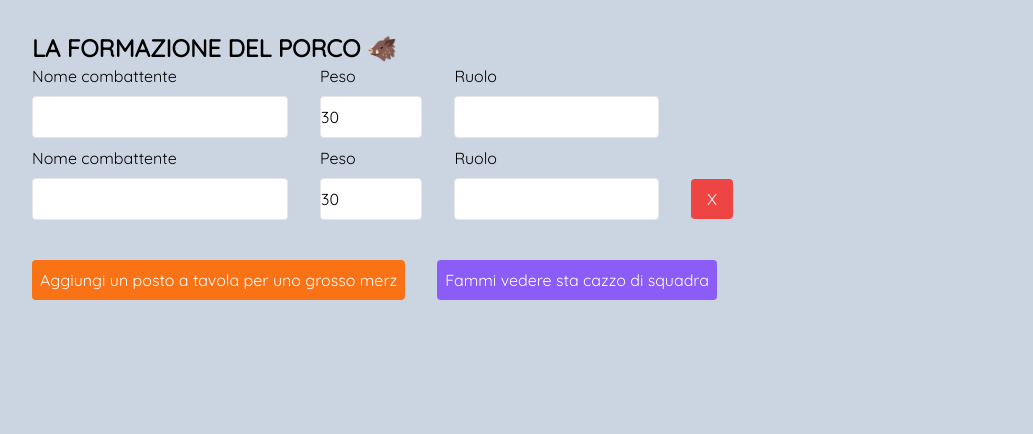
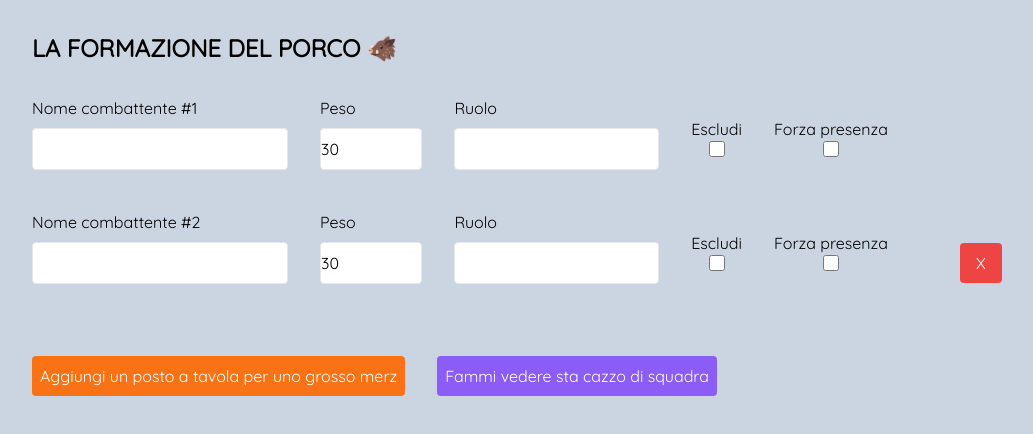
Before and after one commit to sgrumo/paliomassa, a Next.js app: page /insert in a window 1280 px wide. Both pictures are taken after a click on the button "Aggiungi un posto a tavola per uno grosso merz". Shown: the top 434 px of the page, without its empty margins (0-1033 px from the left). Built offline with nearby package versions, Linux system fonts and the light colour scheme.

Commit message:
feat: :sparkles: added extra logic

```diff
--- a/src/components/AthleteFormInput.tsx
+++ b/src/components/AthleteFormInput.tsx
@@ -7,6 +7,8 @@ export interface AthleteFormInputProps {
   athlete: Athlete;
   deleteAthlete: (index: number) => void;
   updateAthlete: (athlete: Athlete) => void;
+  excludeAthlete: (excluded: boolean) => void;
+  forceAtlheteInTheTeam: (force: boolean) => void
 }
 
 const AthleteFormInput = ({
@@ -14,6 +16,8 @@ const AthleteFormInput = ({
   athlete,
   deleteAthlete,
   updateAthlete,
+  excludeAthlete,
+  forceAtlheteInTheTeam
 }: AthleteFormInputProps) => {
   const [athleteInput, setAthleteInput] = useState<Athlete>(athlete);
   const [rolesOptions, setRolesOptions] = useState<MultiselectOption[]>([
@@ -61,7 +65,7 @@ const AthleteFormInput = ({
   return (
     <div className="flex flex-col lg:flex-row items-center w-full md:gap-8">
       <label className="flex flex-col w-full lg:w-[20vw]">
-        Nome combattente
+        Nome combattente #{index + 1}
         <input
           type="text"
           required
@@ -90,10 +94,28 @@ const AthleteFormInput = ({
           handleChangeSelected={handleChangeSelected}
         />
       </label>
+      <label className={"flex flex-col items-center"}>
+        Escludi
+        <input
+          onChange={(event) => excludeAthlete(event.target.checked)}
+          type="checkbox"
+          className="w-[16px] h-[16px]"
+          defaultChecked={athlete.excluded}
+        />
+      </label>
+      <label className="flex flex-col items-center">
+        Forza presenza
+        <input
+          onChange={(event) => forceAtlheteInTheTeam(event.target.checked)}
+          type="checkbox"
+          className="w-[16px] h-[16px]"
+          defaultChecked={athlete.mustBeInTheTeam}
+        />
+      </label>
       {index !== 0 && (
         <button
           onClick={() => deleteAthlete(index)}
-          className="bg-red-500 rounded text-white px-4 py-2 mt-6"
+          className="bg-red-500 rounded text-white px-4 py-2 mt-6 md:ml-10"
           type="button"
         >
           <span className="lg:hidden">Cancella combattente </span>X
--- a/src/interfaces/index.ts
+++ b/src/interfaces/index.ts
@@ -19,6 +19,8 @@ export interface Athlete {
   name: string;
   weight: number;
   roles: Role[];
+  excluded: boolean;
+  mustBeInTheTeam: boolean;
 }
 
 export interface SingleRoleAthlete {
--- a/src/pages/insert/index.tsx
+++ b/src/pages/insert/index.tsx
@@ -1,9 +1,9 @@
 import { useRouter } from "next/router";
 import { useEffect, useState } from "react";
 import {
-  getCombinations,
   TEAM_KEY,
   TEAM_LENGTH,
+  getCombinations,
 } from "../../../utils/combination";
 import AthleteFormInput from "../../components/AthleteFormInput";
 import Layout from "../../components/Layout";
@@ -13,6 +13,8 @@ const EMPTY_ATHLETE: Athlete = {
   name: "",
   weight: 30,
   roles: [],
+  excluded: false,
+  mustBeInTheTeam: false
 };
 const IndexPage = () => {
   const [athletes, setAthletes] = useState<Athlete[]>([]);
@@ -25,6 +27,8 @@ const IndexPage = () => {
       alert("Ma che cazzo fai, dai almeno un ruolo a tutti");
     } else if (athletes.length < TEAM_LENGTH) {
       alert("Ma che cazzo fai, metti almeno 6 combattenti");
+    } else if (athletes.filter(athlete => athlete.excluded === false).length < TEAM_LENGTH) {
+      alert("Ma che cazzo fai, hai escluso troppi combattenti");
     } else {
       getCombinations(athletes);
       router.push("/insert/results");
@@ -57,6 +61,18 @@ const IndexPage = () => {
     setAthletes(athletesCopy);
   };
 
+  const excludeAthlete = (index: number, excluded: boolean) => {
+    const athletesCopy = [...athletes];
+    athletesCopy[index].excluded = excluded;
+    setAthletes(athletesCopy);
+  }
+
+  const forceAthleteInTheTeam = (index: number, force: boolean) => {
+    const athletesCopy = [...athletes];
+    athletesCopy[index].mustBeInTheTeam = force;
+    setAthletes(athletesCopy);
+  }
+
   const athleteInputs = athletes.map((athlete, index) => (
     <AthleteFormInput
       athlete={athlete}
@@ -64,12 +80,14 @@ const IndexPage = () => {
       index={index}
       deleteAthlete={deleteAthlete}
       updateAthlete={(athlete) => updateAthlete(index, athlete)}
+      excludeAthlete={(excluded) => excludeAthlete(index, excluded)}
+      forceAtlheteInTheTeam={(force) => forceAthleteInTheTeam(index, force)}
     />
   ));
 
   return (
     <Layout title="Intro">
-      <form onSubmit={onSubmit} className="w-full flex flex-col justify-center">
+      <form onSubmit={onSubmit} className="w-full flex flex-col gap-y-8 justify-center">
         <h2 className="text-2xl font-bold">LA FORMAZIONE DEL PORCO 🐗</h2>
         {athleteInputs}
         <div className="flex lg:block flex-col gap-4">
--- a/utils/combination.ts
+++ b/utils/combination.ts
@@ -12,7 +12,7 @@ export const TEAM_KEY = "TEAM";
 export const getCombinations = (athletes: Athlete[]) => {
   // const teams: Team[] = [];
 
-  const nra: SingleRoleAthlete[] = athletes.flatMap((athlete) =>
+  const nra: SingleRoleAthlete[] = athletes.filter(athlete => athlete.excluded !== true).flatMap((athlete) =>
     athlete.roles.map((role) => ({
       role,
       name: athlete.name,
@@ -46,10 +46,20 @@ export const getCombinations = (athletes: Athlete[]) => {
     ) {
       return false;
     }
+
     return true;
   });
 
-  const team: Team[] = filteredTeams.map((singleTeam) => {
+
+
+  const team: Team[] = filteredTeams
+    .filter(team => {
+      const athletesMustBeInTeam = athletes.filter(athlete => athlete.mustBeInTheTeam);
+      const teamAthleteNames = team.map(athl => athl.name);
+
+      return athletesMustBeInTeam.every(athlete => teamAthleteNames.includes(athlete.name));
+    })
+    .map((singleTeam) => {
       const internals = singleTeam.filter((athl) => athl.role === Role.INTERNAL);
       const externals = singleTeam.filter((athl) => athl.role === Role.EXTERNAL);
       const medians = singleTeam.filter((athl) => athl.role === Role.MEDIAN);
```
Lines whose indentation alone changed are shown as unchanged.
